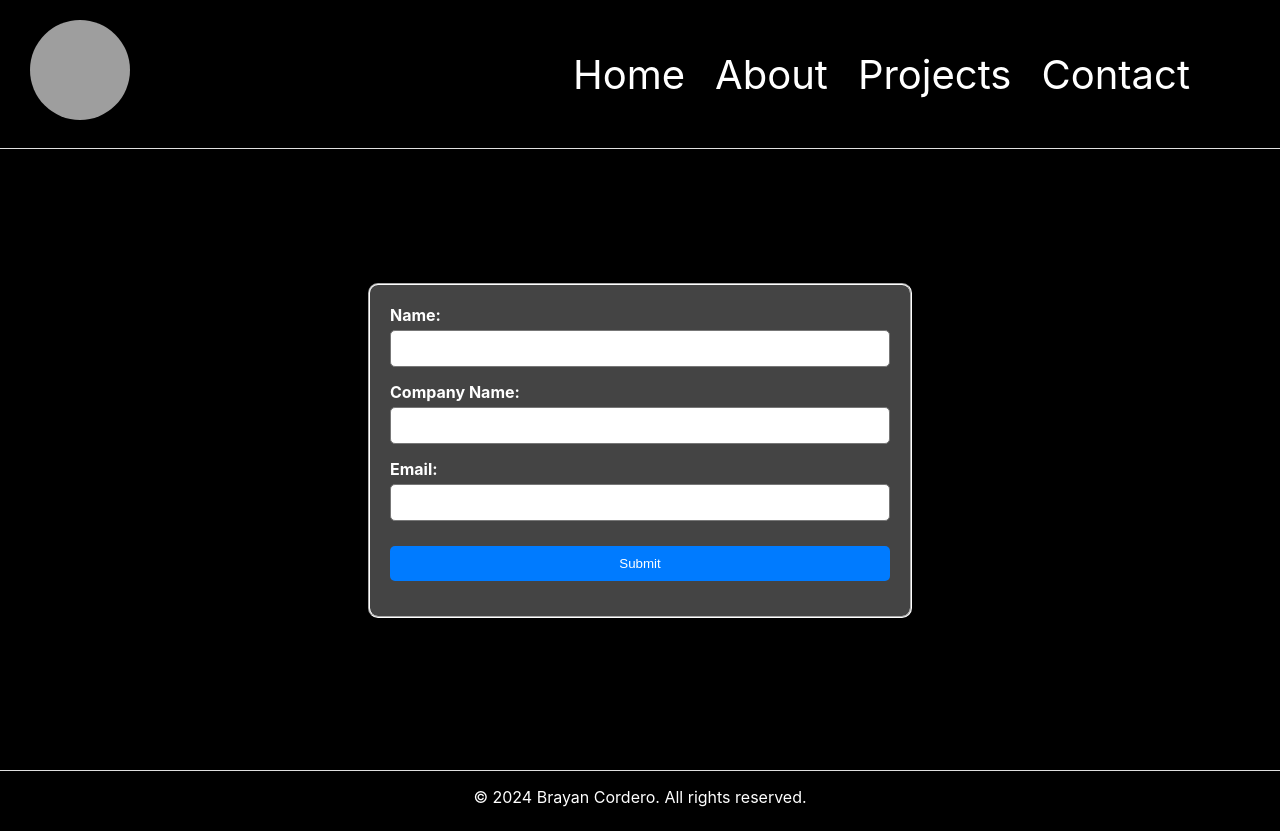
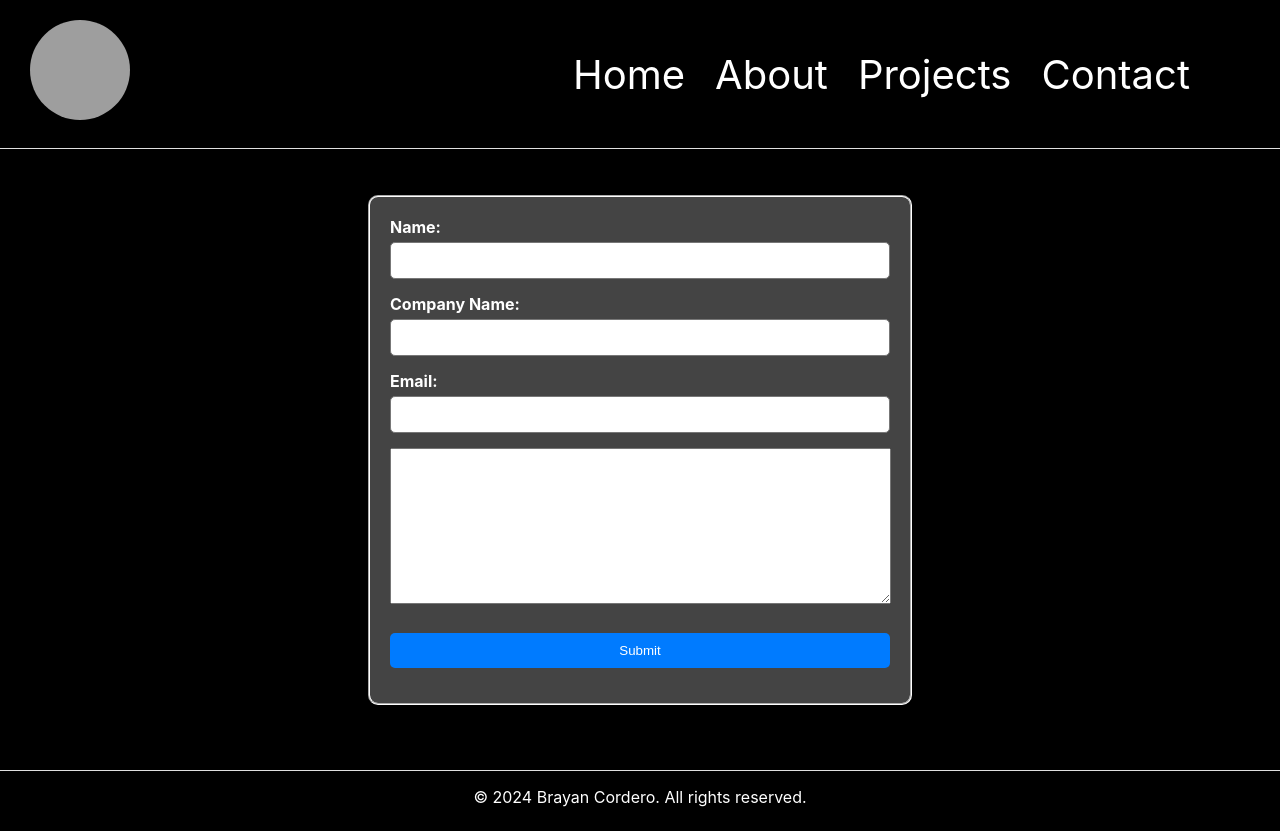
Before and after one commit to BrayanCordero/Portfolio-Website, a React (Create React App) app in the folder portfolio-website/: page /contact in a window 1280 px wide. Built offline with nearby package versions, Linux system fonts and the light colour scheme; grey boxes are pictures that could not be loaded.

Commit message:
implemented emailjs to contact page

```diff
--- a/portfolio-website/package.json
+++ b/portfolio-website/package.json
@@ -3,9 +3,12 @@
   "version": "0.1.0",
   "private": true,
   "dependencies": {
+    "16": "^0.0.2",
+    "@emailjs/browser": "^4.4.1",
     "@testing-library/jest-dom": "^5.17.0",
     "@testing-library/react": "^13.4.0",
     "@testing-library/user-event": "^13.5.0",
+    "node": "^22.7.0",
     "react": "^18.3.1",
     "react-dom": "^18.3.1",
     "react-router-dom": "^6.26.0",
--- a/portfolio-website/src/components/Contact.js
+++ b/portfolio-website/src/components/Contact.js
@@ -1,25 +1,51 @@
 import React, {useState} from 'react'
+import emailjs from '@emailjs/browser'
 import '../styles/ContactStyle.css'
+import {SERVICE_ID, TEMPLATE_ID, PUBLIC_KEY} from '../assets/Constants'
+
 
 const Contact = () => {
 
     const [name, setName] = useState('');
     const [company, setCompany] = useState('');
-    const [email, setEmail] = useState('')
+    const [email, setEmail] = useState('');
+    const [message, setMessage] = useState('');
 
-    const Submit = (event) => {
+    const handleSubmit = (event) => {
         event.preventDefault();
-        //handle submit
 
-        setName('');
-        setCompany('');
-        setEmail('');
+        const serviceId = SERVICE_ID;
+        const templateId = TEMPLATE_ID;
+        const publicKey = PUBLIC_KEY;
+
+        const templateParams = {
+            to_name: 'Brayan',
+            from_name: name,
+            from_email: email,
+            from_company: company,
+            message: message
+        }
+
+        emailjs.send(serviceId, templateId, templateParams, publicKey)
+            .then((response) => {
+                console.log('Email sent successfully!', response);
+                setName('');
+                setCompany('');
+                setEmail('');
+                setMessage('');
+            })
+            .catch((error) => {
+                console.error('Error sending email:', error);
+            });
+
+
+
     };
 
     return (
         <div className='contact-container'>
             <div className='form-container'>
-                <form onSubmit={Submit}>
+                <form onSubmit={handleSubmit}>
                     <div className='form'>
                         <label htmlFor='name'>Name:</label>
                         <input type='text' id='name' name='name' value={name} onChange={(e) => setName(e.target.value)} required />
@@ -36,6 +62,10 @@ const Contact = () => {
                     </div>
 
                     <div className='form'>
+                        <textarea cols={"30"} rows={"10"} value={message} onChange={(e) => setMessage(e.target.value)}></textarea>
+                    </div>
+
+                    <div className='form'>
                     <button type='submit' className='submit-btn'>Submit</button>
                     </div>
                 </form>
--- a/portfolio-website/src/styles/ContactStyle.css
+++ b/portfolio-website/src/styles/ContactStyle.css
@@ -31,6 +31,10 @@
     border-radius: 5px;
     border: 1px solid #777;
     box-sizing: border-box;
+}
+
+.form textarea {
+    width: 99%;
 }
 
 .submit-btn {
```
Also changed, not shown: 2 other files (tests, documents, lock files or other folders).
